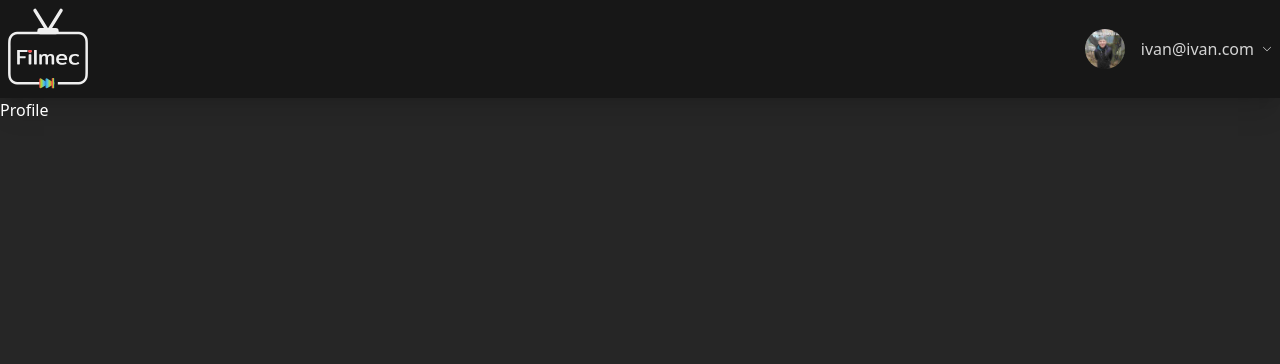
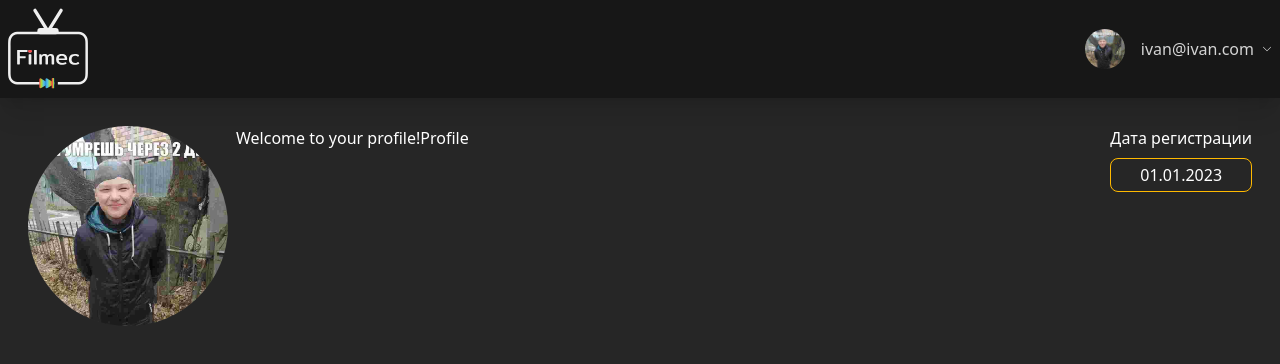
Before and after one commit to KRABEF/filmec, a React (Vite) app in the folder frontend/: page /profile in a window 1280 px wide. Shown: the top 364 px of the page. Built offline with nearby package versions, Linux system fonts and the light colour scheme.

Commit message:
профиль

```diff
--- a/frontend/src/components/header.jsx
+++ b/frontend/src/components/header.jsx
@@ -28,7 +28,7 @@ export const Header = () => {
 						className={`flex gap-2 items-center select-none cursor-pointer`}
 						onClick={() => setIsOpen((prev) => !prev)}
 					>
-						<Avatar />
+						<Avatar width='w-10' height='h-10' />
 						<p>ivan@ivan.com</p>
 						<svg
 							xmlns="http://www.w3.org/2000/svg"
--- a/frontend/src/components/ui/avatar.jsx
+++ b/frontend/src/components/ui/avatar.jsx
@@ -1,5 +1,5 @@
 export const Avatar = ({ height = 'h-10', width = 'w-10' }) => {
-  return <div className = {`rounded-full overflow-hidden h-10 w-10 mr-2 flex-shrink-0 ${width},${height}`}>
+  return <div className = {`rounded-full overflow-hidden mr-2 flex-shrink-0 ${width} ${height}`}>
         <img src="/ivan.jpg"></img>
     </div>
 }
--- a/frontend/src/pages/Profile.jsx
+++ b/frontend/src/pages/Profile.jsx
@@ -1,4 +1,18 @@
+import { Avatar } from '../components/ui/avatar';
+
 export default function Profile() {
-	return <h1>Profile</h1>;
-
+  return (
+    <div className="flex justify-between items-center m-auto container p-7">
+      <div className="flex justify-between w-full">
+        <div className="flex">
+          <Avatar height="h-50" width="w-50" />
+          <p>Welcome to your profile!</p>Profile
+        </div>
+        <div>
+          <p>Дата регистрации</p>
+          <p className="text-center border mt-2 py-1 rounded-lg border-amber-400">01.01.2023</p>
+        </div>
+      </div>
+    </div>
+  );
 }
```
